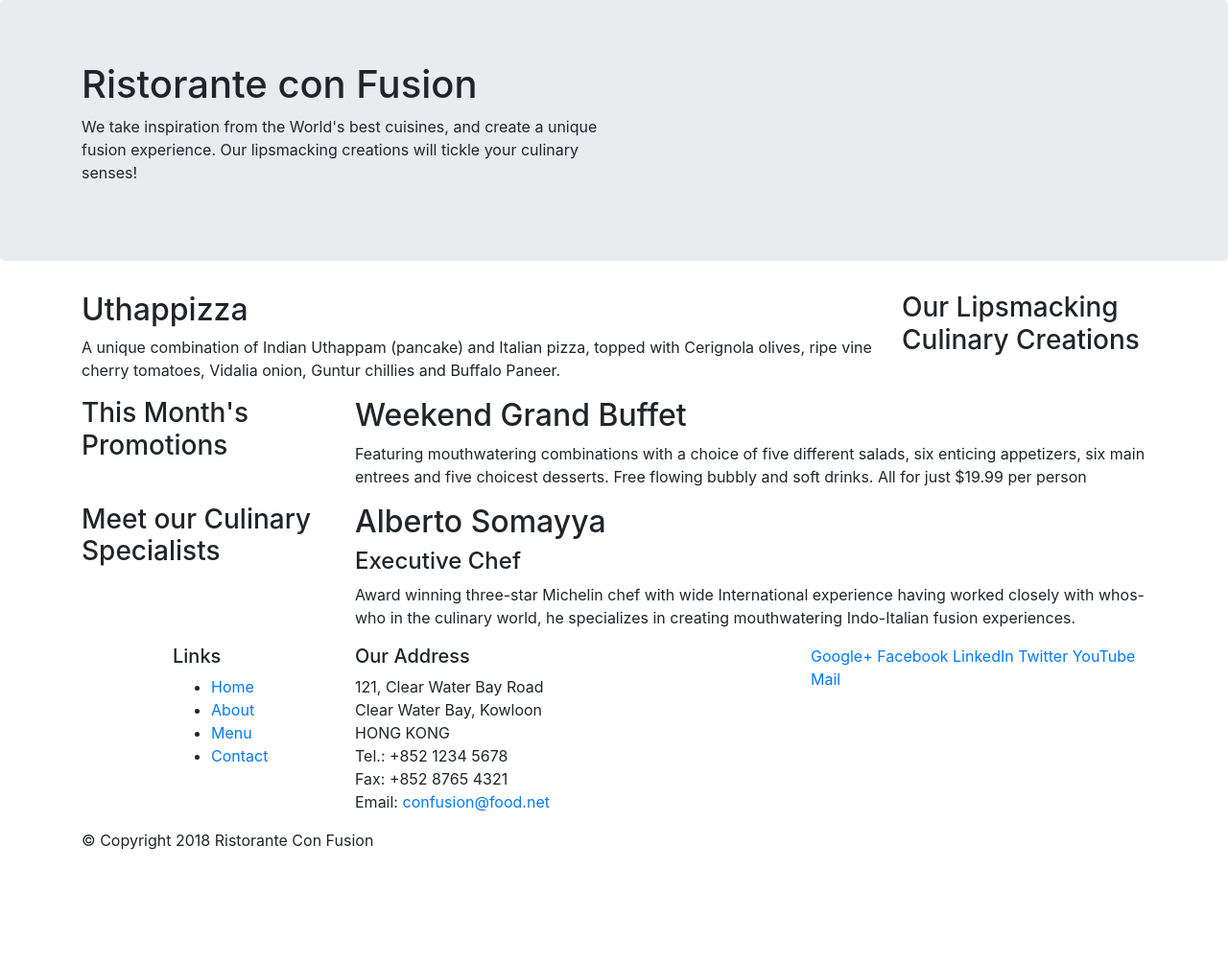
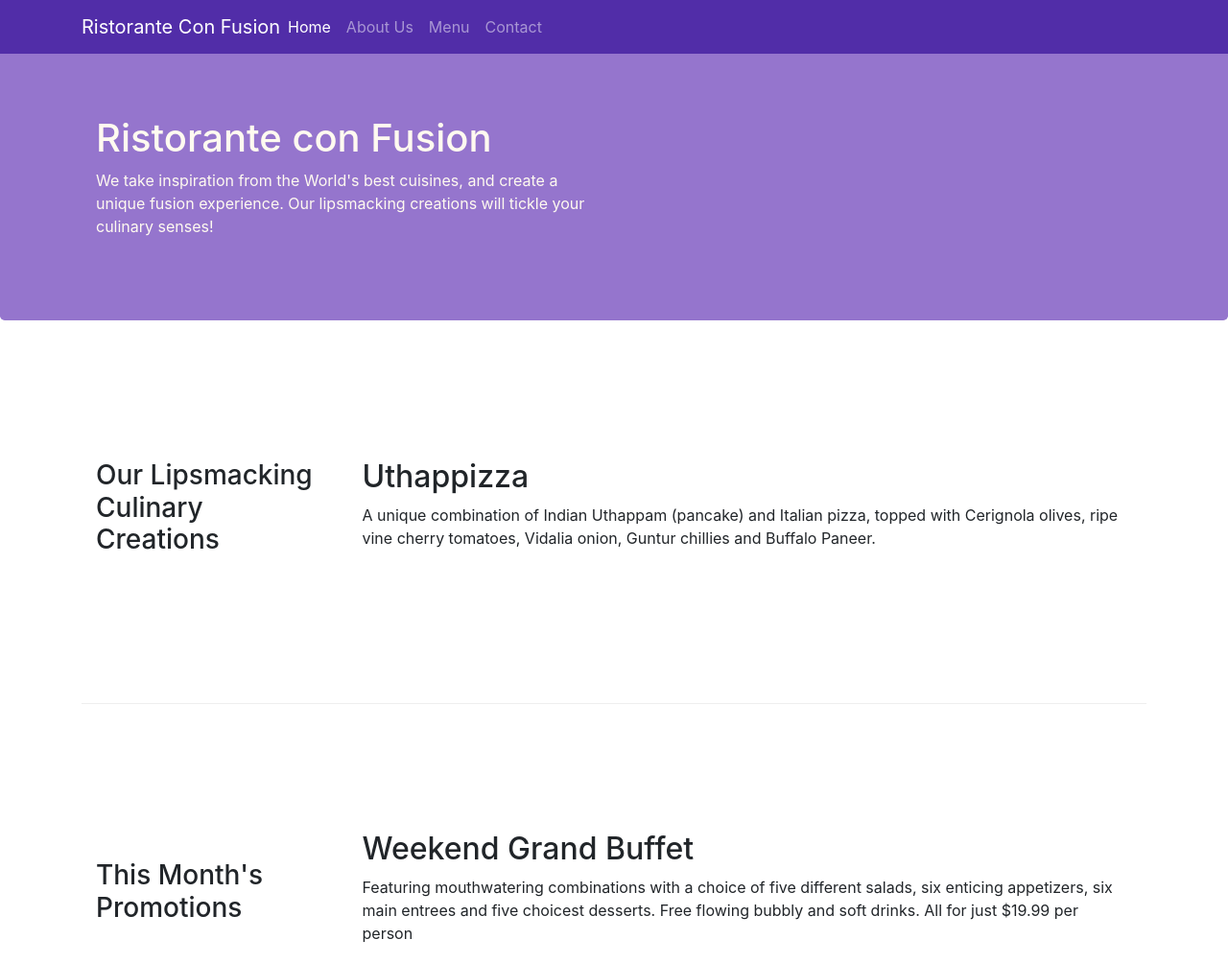
Before and after one commit to jansoriano-dev/cousera-bootstrap4, a website: page index.html in a window 1280 px wide. Shown: the top 1004 px of the page at 96% size. Before the commit the page ends 904 px from the top, so only its background shows below. Drawn offline with nearby package versions, Linux system fonts and the light colour scheme.

Commit message:
navbar/breadcrumbs

```diff
--- /dev/null
+++ b/css/style.css
@@ -0,0 +1,47 @@
+.row-header {
+
+
+    margin: 0px auto;
+    padding:0px auto;
+
+}
+
+.row-content {
+
+    margin: 0px auto;
+    padding: 50px 0px 50px 0px;
+    border-bottom: 1px ridge;
+    min-height: 400px;
+}
+
+.footer {
+
+background-color: #d1c4e9;
+margin: 0px auto;
+padding:20px 0px;
+}
+.jumbotron {
+    padding:70px 30px;
+    margin:0px auto;
+    background-color: #9575cd;
+    color:floralwhite;
+
+
+}
+
+.address {
+    font-size: 80%;
+    margin: 0px;
+    color: #0f0f0f;
+}
+
+body {
+
+    padding-top:50px;
+    z-index: 0;
+}
+
+.navbar-dark {
+
+    background-color: #512DA8;
+}
--- a/index.html
+++ b/index.html
@@ -9,14 +9,41 @@
 
     <!-- Bootstrap CSS -->
     <link rel="stylesheet" href="node_modules/bootstrap/dist/css/bootstrap.min.css">
+    <link rel="stylesheet" href="css/style.css">
     <title>Ristorante Con Fusion</title>
 </head>
 
 <body>
+    <nav class="navbar navbar-dark navbar-expand-sm fixed-top">
+        <div class="container">
+            <button class="navbar-toggler" type="button" data-toggle="collapse" data-target="#Navbar">
+
+                <span class="navbar-toggler-icon"></span>
+            </button>
+            <a class="navbar-brand mr-auto" href="/index.html"> Ristorante Con Fusion</a>
+            <div class="collapse navbar-collapse" id="Navbar">
+                <ul class="navbar-nav mr-auto">
+                    <li class="nav-item active">
+                        <a class="nav-link" href="/index.html">Home</a>
+                    </li>
+                    <li class="nav-item">
+                        <a class="nav-link" href="/aboutus.html">About Us</a>
+                    </li>
+                    <li class="nav-item">
+                        <a class="nav-link" href="/menu.html">Menu</a>
+                    </li>
+                    <li class="nav-item">
+                        <a class="nav-link" href="/contact.html">Contact</a>
+                    </li>
+
+                </ul>
+            </div>
+        </div>
+    </nav>
 
     <header class="jumbotron">
         <div class="container">
-            <div class="row">
+            <div class="row row-header">
                 <div class="col-12 col-sm-6">
                     <h1>Ristorante con Fusion</h1>
                     <p>We take inspiration from the World's best cuisines, and create a unique fusion experience. Our
@@ -30,17 +57,17 @@
     </header>
 
     <div class="container">
-        <div class="row">
-            <div class="col-12 col-sm-4 col-md-3 order-sm-last">
+        <div class="row row-content align-items-center">
+            <div class="col-12 col-sm-4 col-md-3">
                 <h3>Our Lipsmacking Culinary Creations</h3>
             </div>
-            <div class="col col-sm col-md order-sm-first">
+            <div class="col col-sm col-md">
                 <h2>Uthappizza</h2>
                 <p>A unique combination of Indian Uthappam (pancake) and Italian pizza, topped with Cerignola olives,
                     ripe vine cherry tomatoes, Vidalia onion, Guntur chillies and Buffalo Paneer.</p>
             </div>
         </div>
-        <div class="row">
+        <div class="row row-content align-items-center">
             <div class="col-12 col-sm-4 col-md-3">
                 <h3>This Month's Promotions</h3>
             </div>
@@ -52,7 +79,7 @@
             </div>
         </div>
 
-        <div class="row">
+        <div class="row row-content align-items-center">
             <div class="col-12 col-sm-4 col-md-3">
                 <h3>Meet our Culinary Specialists</h3>
             </div>
@@ -66,21 +93,21 @@
         </div>
     </div>
 
-    <footer>
+    <footer class="footer">
         <div class="container">
             <div class="row">
                 <div class="col-4 offset-1 col-sm-2">
                     <h5>Links</h5>
                     <ul>
-                        <li><a href="#">Home</a></li>
-                        <li><a href="#">About</a></li>
+                        <li><a href="/index.html">Home</a></li>
+                        <li><a href="/aboutus.html">About Us</a></li>
                         <li><a href="#">Menu</a></li>
                         <li><a href="#">Contact</a></li>
                     </ul>
                 </div>
                 <div class="col-7 col-sm-5">
                     <h5>Our Address</h5>
-                    <address>
+                    <address class="address">
                         121, Clear Water Bay Road<br>
                         Clear Water Bay, Kowloon<br>
                         HONG KONG<br>
@@ -89,8 +116,8 @@
                         Email: <a href="mailto:confusion@food.net">confusion@food.net</a>
                     </address>
                 </div>
-                <div class="col-12 col-sm-4">
-                    <div>
+                <div class="col-12 col-sm-4 align-self-center">
+                    <div class="text-center">
                         <a href="http://google.com/+">Google+</a>
                         <a href="http://www.facebook.com/profile.php?id=">Facebook</a>
                         <a href="http://www.linkedin.com/in/">LinkedIn</a>
@@ -100,7 +127,7 @@
                     </div>
                 </div>
             </div>
-            <div class="row">
+            <div class="row justify-content-center">
                 <div class="col-auto">
                     <p>© Copyright 2018 Ristorante Con Fusion</p>
                 </div>
```
Also changed, not shown: aboutus.html (added, +185 -0 lines).
